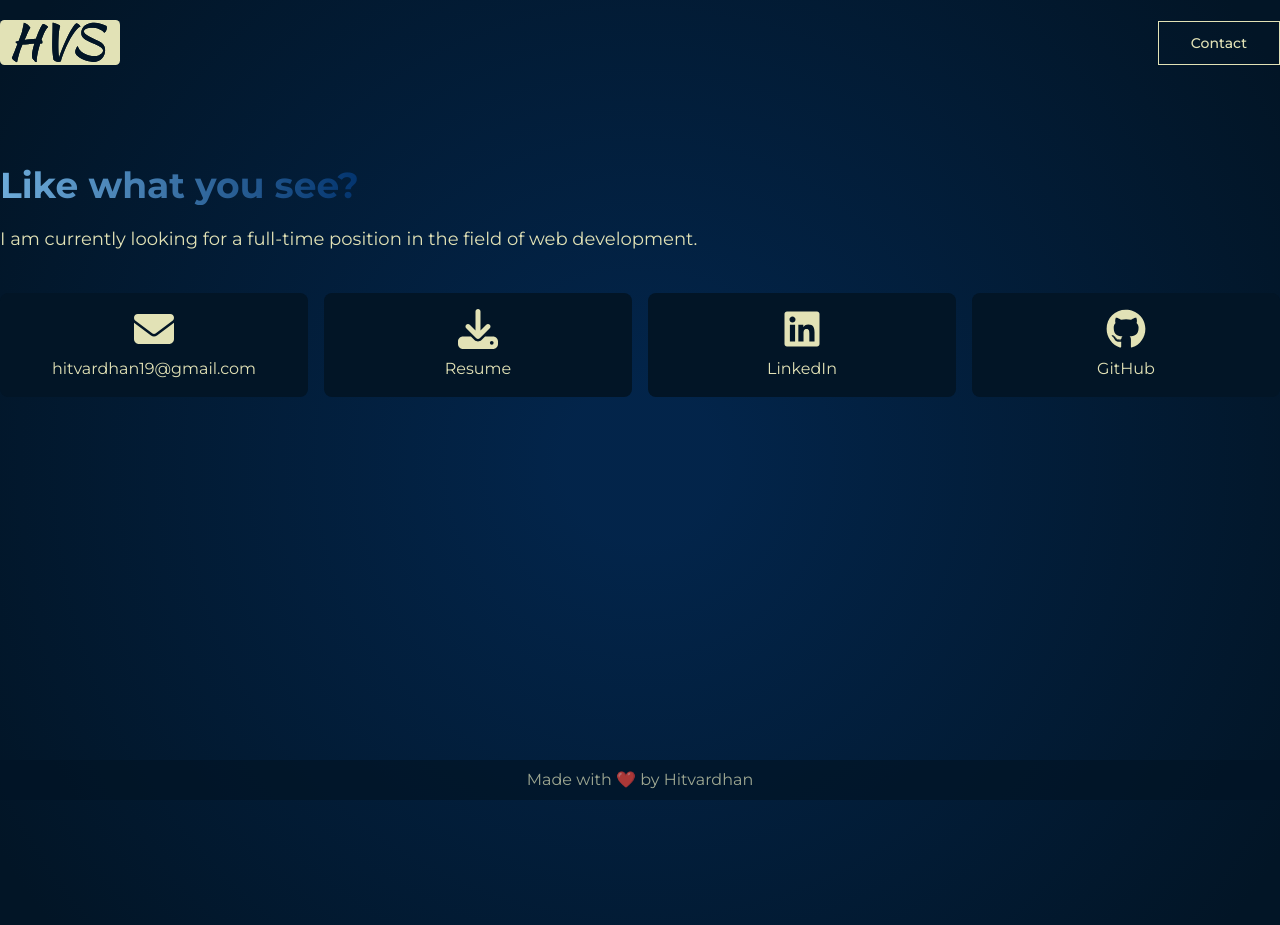
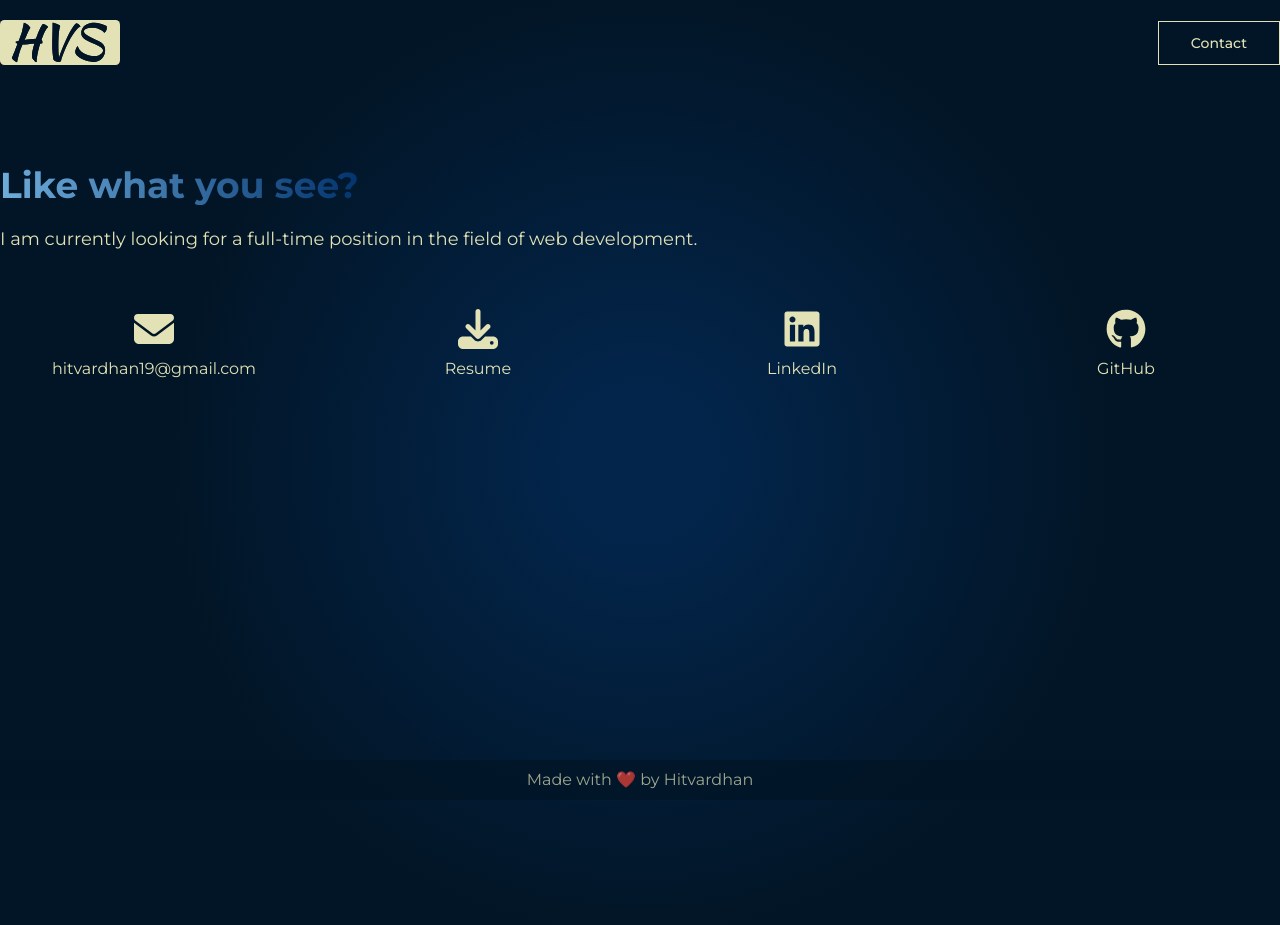
Before and after one commit to Hitvardhan-Singh-Solanki/hitvardhan-portfolio-next, a Next.js app: page /contact in a window 1280 px wide. Built offline with nearby package versions, Linux system fonts and the light colour scheme.

Commit message:
final touch up

```diff
--- a/app/contact/contact.scss
+++ b/app/contact/contact.scss
@@ -1,7 +1,6 @@
 .contact-content {
   border: 0;
   border-radius: 0.5rem;
-  background-color: var(--background);
   color: var(--foreground);
   font-family: var(--font-montserat);
 
--- a/app/globals.css
+++ b/app/globals.css
@@ -59,7 +59,7 @@ h1 {
   background-image: radial-gradient(
     circle at center,
     var(--tertiary) 10%,
-    var(--background) 95%
+    var(--background) 60%
   );
   position: absolute;
   top: 0;
```
